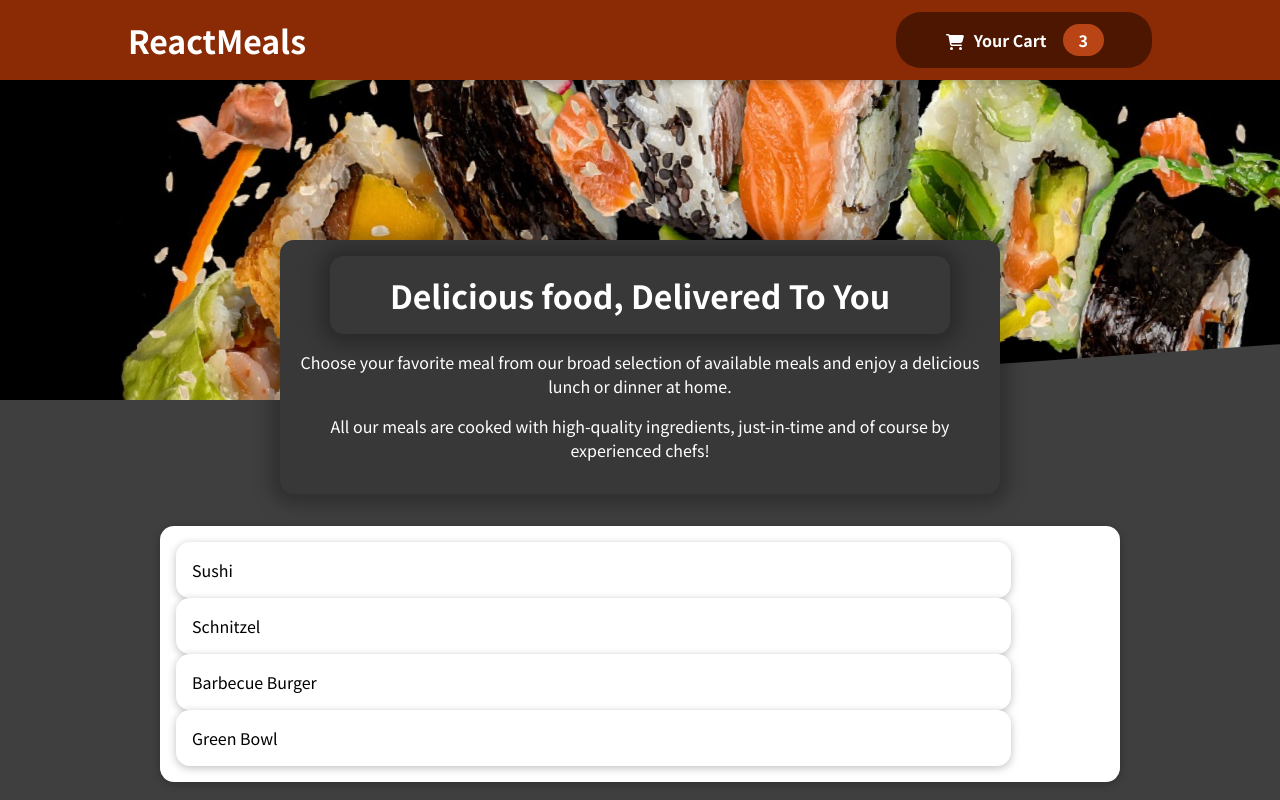
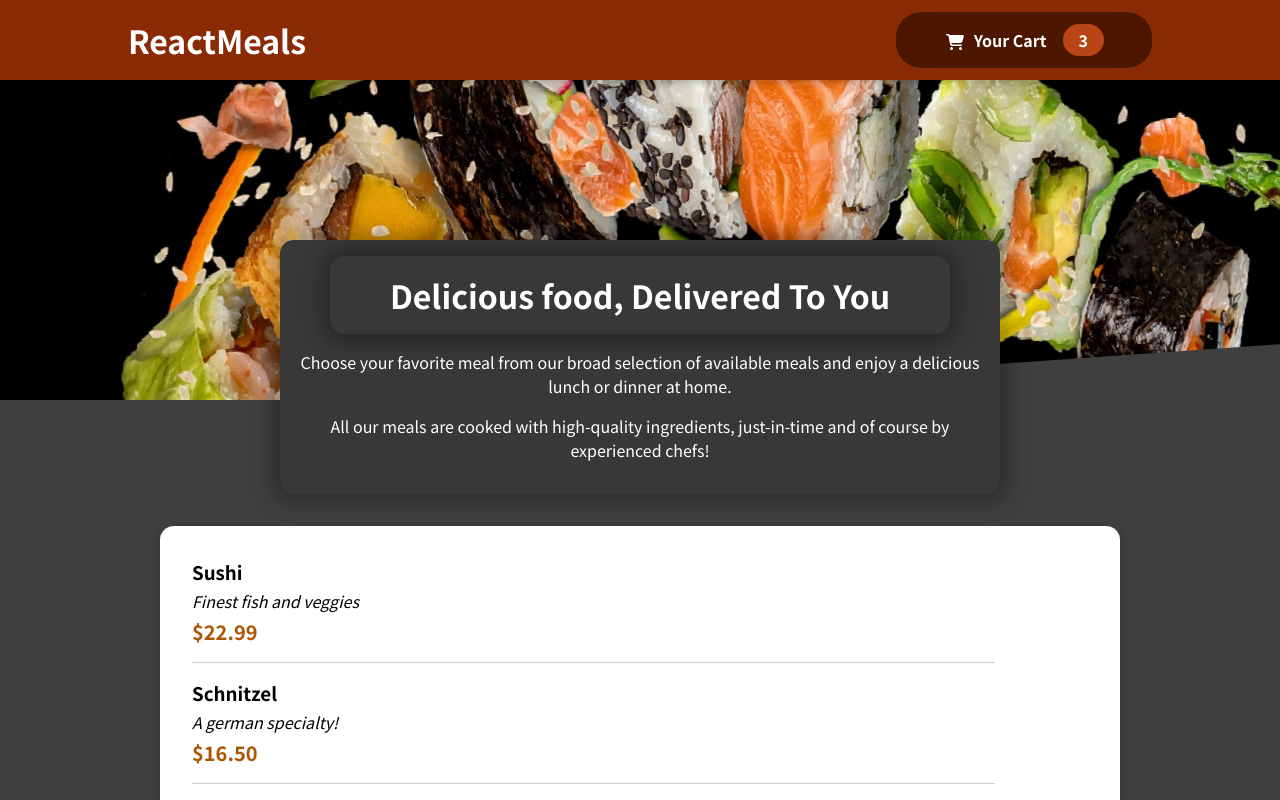
Before and after one commit to kobir1989/OnePage-Food-order-App, a React (Create React App) app: page / in a window 1280 px wide. Shown: the top 800 px of the page. Built offline with nearby package versions, Linux system fonts and the light colour scheme.

Commit message:
Meals Item component complited

```diff
--- a/src/Components/Meals/AvailableMeals.js
+++ b/src/Components/Meals/AvailableMeals.js
@@ -1,6 +1,7 @@
 import React from 'react';
 import classes from './AvailableMeals.module.css';
 import Card from '../UI/Card';
+import MealItem from './MealItem/MealItem';
 const DUMMY_MEALS = [
   {
     id: 'm1',
@@ -30,9 +31,12 @@
 
 const AvailableMeals = () => {
   const mealsList = DUMMY_MEALS.map((meal) => (
-    <Card>
-      <li>{meal.name}</li>
-    </Card>
+    <MealItem
+      key={meal.id}
+      name={meal.name}
+      description={meal.description}
+      price={meal.price}
+    />
   ));
   return (
     <section className={classes.meals}>
--- a/src/Components/Meals/MealItem/MealItem.js
+++ b/src/Components/Meals/MealItem/MealItem.js
@@ -2,8 +2,18 @@
 
 import React from 'react';
 
-const MealItem = () => {
-  return <div>MealItem</div>;
+const MealItem = (props) => {
+  const price = `$${props.price.toFixed(2)}`;
+  return (
+    <li className={classes.meal}>
+      <div>
+        <h3>{props.name}</h3>
+        <div className={classes.description}>{props.description}</div>
+        <div className={classes.price}>{price}</div>
+      </div>
+      <div></div>
+    </li>
+  );
 };
 
 export default MealItem;
```
Also changed, not shown: src/Components/Meals/MealItem/MealItemForm.module.css (added, +24 -0 lines), src/Components/Meals/MealItem/MealItemForm.js (added), 1 other file (tests, documents, lock files or other folders).
